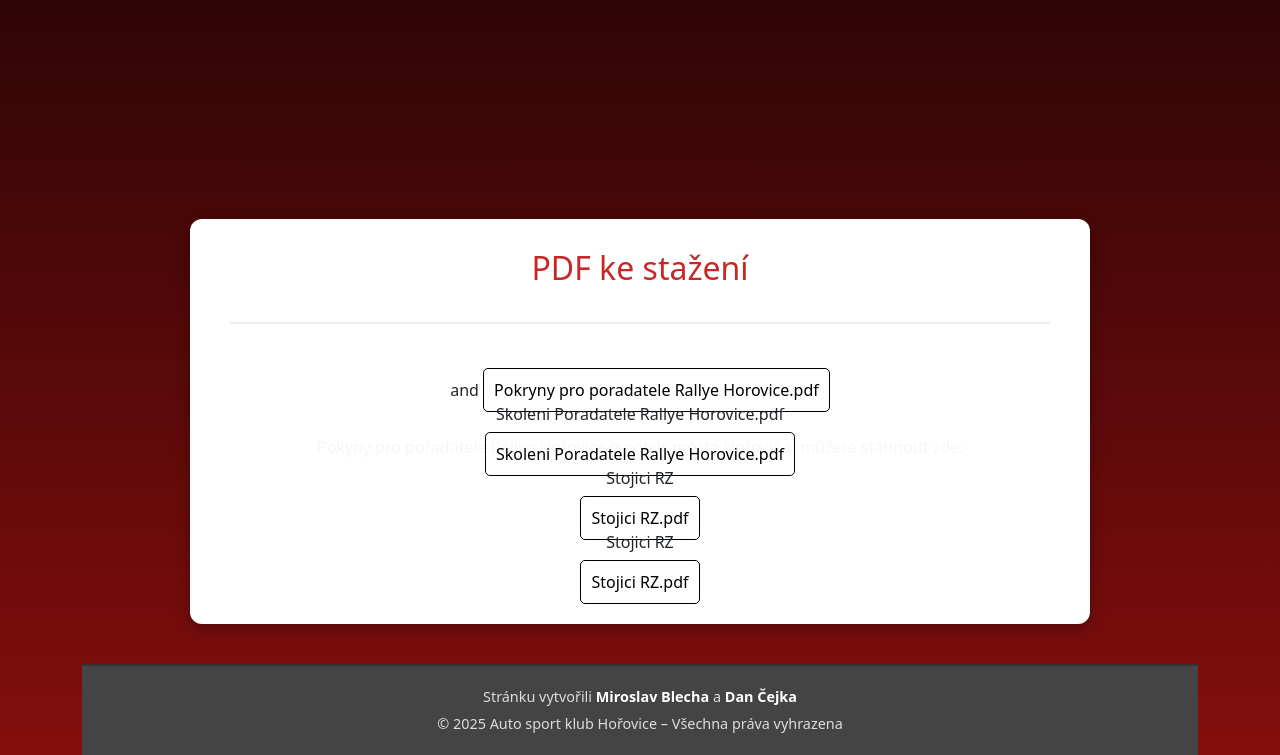
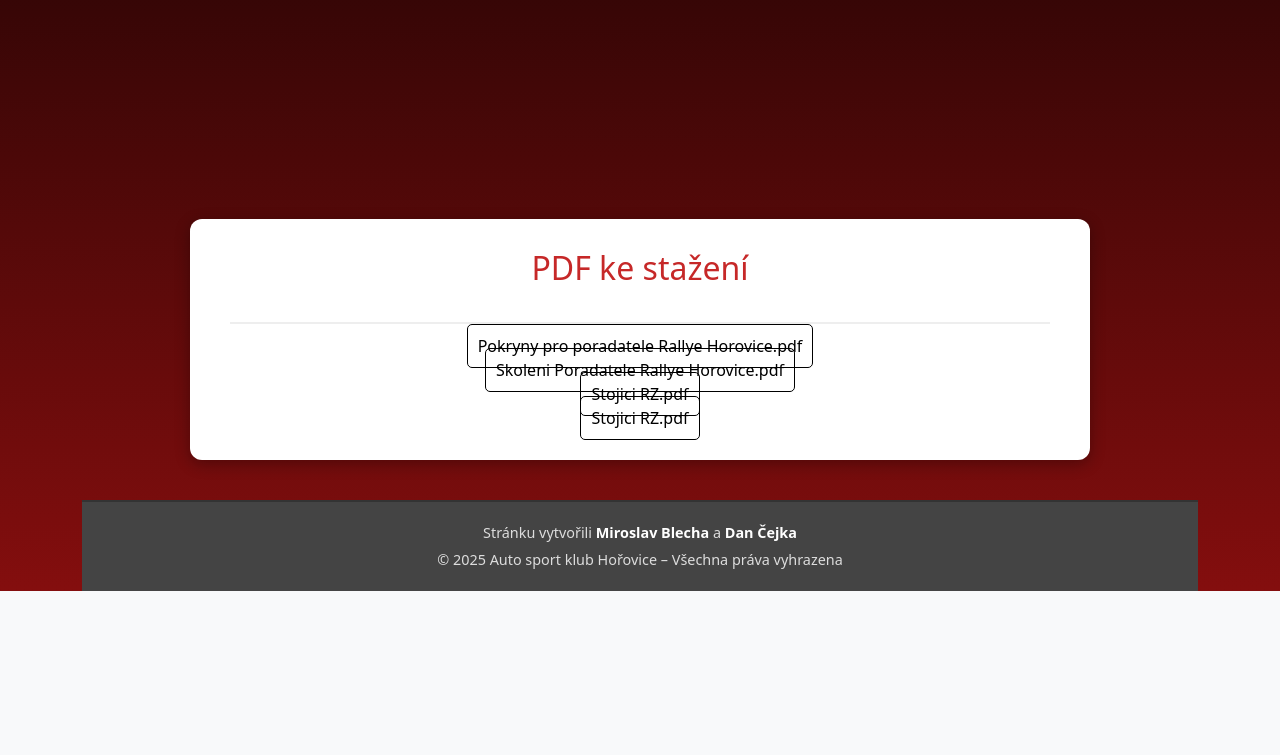
Before and after one commit to Mir04ange/ASZhoroviceWebphp, a PHP site: page /front/poradatele.php in a window 1280 px wide. Shown: the part 421-1176 px from the top of the page. After the commit the page ends 1012 px from the top, so only its background shows below. Run offline with PHP 8.4, Linux system fonts and the light colour scheme; style sheets or scripts are compiled from the project's sources; some libraries are stand-ins or nearby versions.

Commit message:
update subproject commit reference

```diff
--- a/front/poradatele.php
+++ b/front/poradatele.php
@@ -17,6 +17,9 @@ session_start();
 }
 .texts:hover{
   text-decoration: underline;
+transition: 1s;
+background-color: rgba(50, 199, 0, 1);
+
 }
   </style>
     <meta charset="UTF-8">
@@ -96,31 +99,28 @@ session_start();
 
     <section class="onas-section">
       <h2 class="onas-subtitle"></h2>
-      <p class="onas-text autoShow  ">
-              Pokyny pro pořadatele Rallye Hořovice o pohár města Hořovic si můžete stáhnout zde:
-    </p> and
+
       <a class="texts" href="/PDF/Poradatele_Rallye_Horovice.pdf" download>Pokryny pro poradatele Rallye Horovice.pdf</a>
     </section>
 
     <section class="onas-section">
-                <p>              Skoleni Poradatele Rallye Horovice.pdf
-</p>
+
     <a class="texts" href="/PDF/Skoleni_Poradatele_Rallye_Horovice.pdf" download>Skoleni Poradatele Rallye Horovice.pdf</a>
   </section>
 
     <section class="onas-section">
-      <p>Stojici RZ</p>
+
       <a class="texts" href="/PDF/Stojici_RZ.pdf" download>Stojici RZ.pdf</a>
     </section>
 
     <section class="onas-section">
-      <p>Stojici RZ</p>
+
       <a class="texts" href="/PDF/Stojici_RZ.pdf" download>Stojici RZ.pdf</a>
     </section>
 </div>
   </div>
 
-<footer class="footer">
+<footer class="footer container-fluid">
   <div class="footer-content">
     <p>Stránku vytvořili <strong>Miroslav Blecha</strong> a <strong>Dan Čejka</strong></p>
     <p>&copy; 2025 Auto sport klub Hořovice – Všechna práva vyhrazena</p>
```
